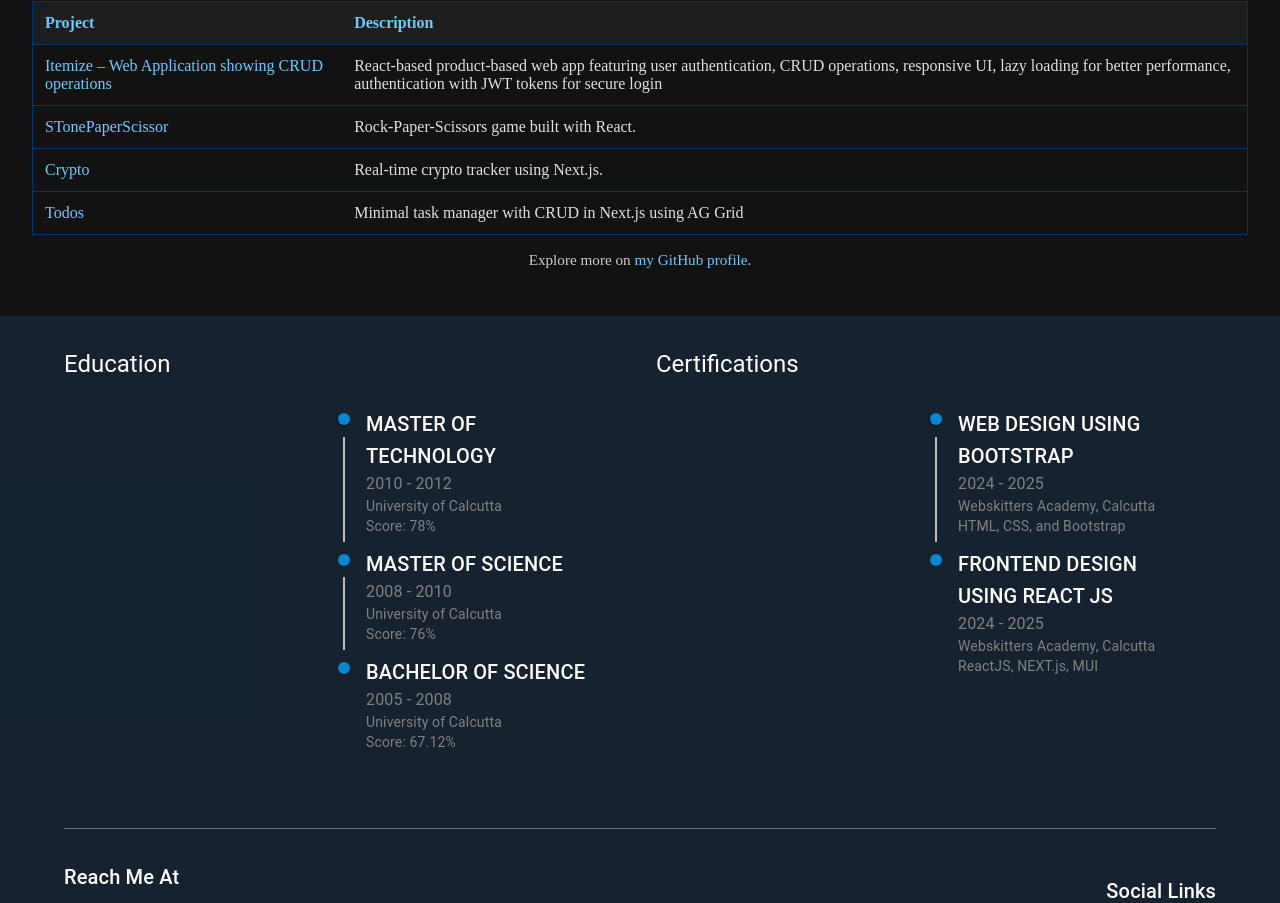
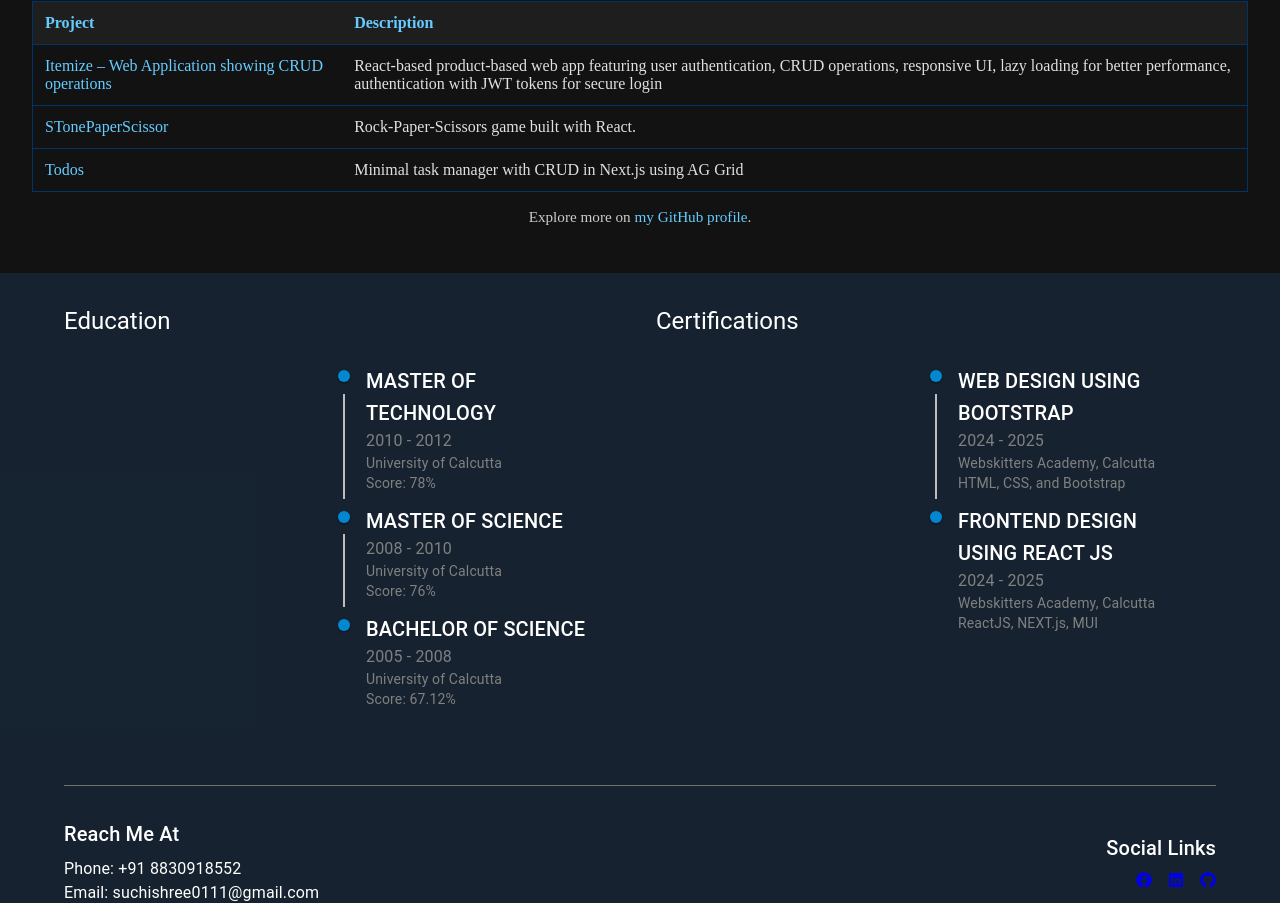
Before and after one commit to Titir123/my_resume, a React (Create React App) app: page / in a window 1280 px wide. Shown: the part 2829-3732 px from the top of the page. Built offline with nearby package versions, Linux system fonts and the light colour scheme.

Commit message:
Update OtherProjects.jsx

```diff
--- a/src/OtherProjects.jsx
+++ b/src/OtherProjects.jsx
@@ -12,11 +12,6 @@ const otherProjects = [
     name: "STonePaperScissor",
     url: "https://github.com/Titir123/STonePaperScissor",
     description: "Rock-Paper-Scissors game built with React.",
-  },
-  {
-    name: "Crypto",
-    url: "https://github.com/Titir123/Crypto",
-    description: "Real-time crypto tracker using Next.js.",
   },
   {
     name: "Todos",
```
